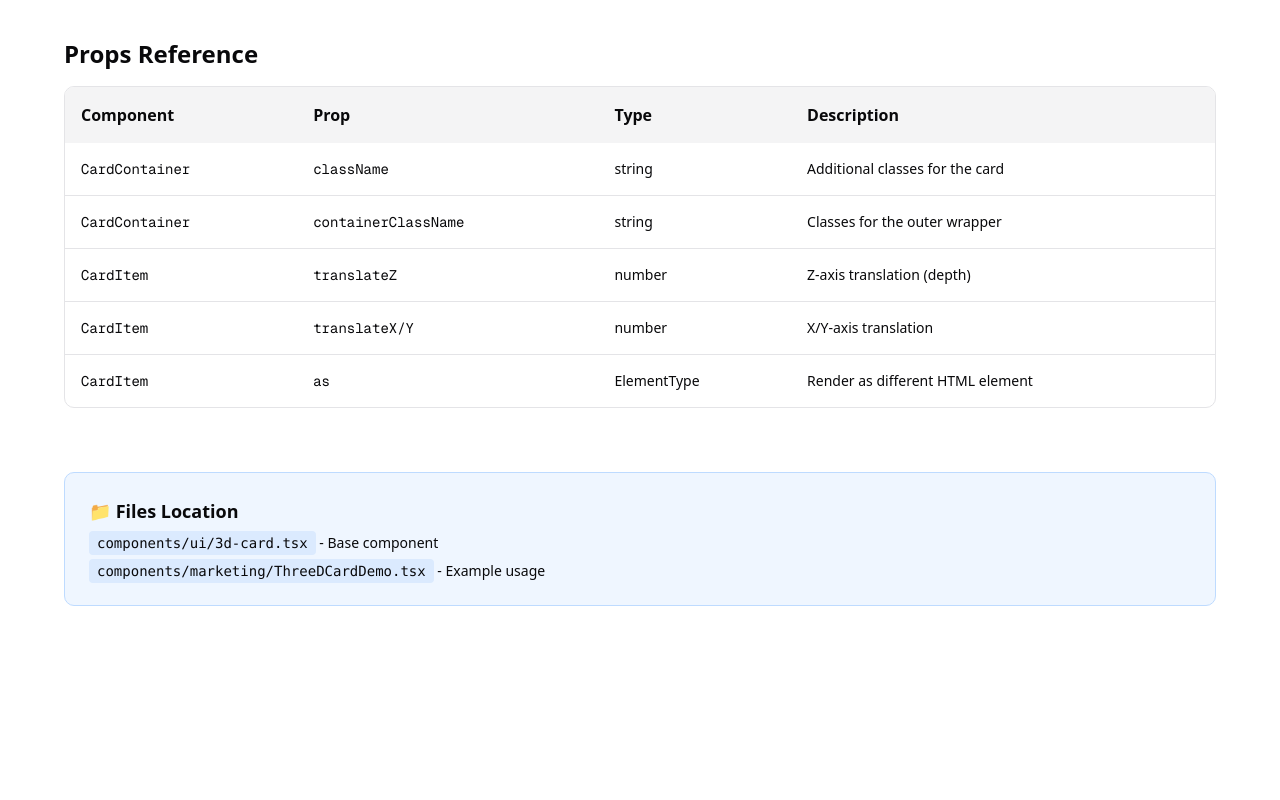
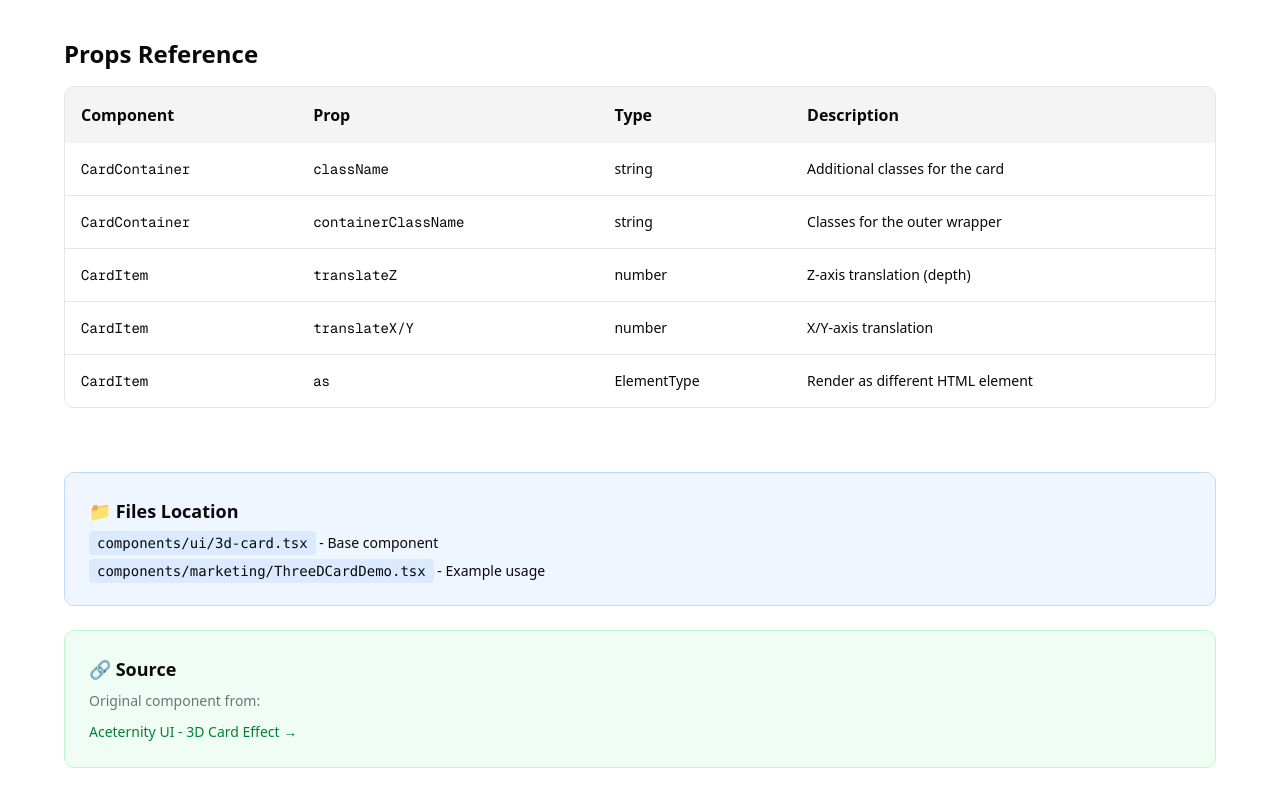
Before and after one commit to FahadBinHussain/ui, a Next.js app: page /showcase/cards in a window 1280 px wide. Shown: the part 2606-3406 px from the top of the page. Before the commit the page ends 3244 px from the top, so only its background shows below. Built offline with nearby package versions, Linux system fonts and the light colour scheme.

Commit message:
Add source links and improve file location sections in Cards and Text Animations showcases

```diff
--- a/app/showcase/cards/page.tsx
+++ b/app/showcase/cards/page.tsx
@@ -166,13 +166,27 @@ export function MyCard() {
         </div>
 
         {/* Files Location */}
-        <div className="bg-blue-50 dark:bg-blue-950 border border-blue-200 dark:border-blue-800 rounded-lg p-6">
+        <div className="bg-blue-50 dark:bg-blue-950 border border-blue-200 dark:border-blue-800 rounded-lg p-6 mb-6">
           <h3 className="text-lg font-semibold mb-2">📁 Files Location</h3>
           <ul className="space-y-2 text-sm">
             <li><code className="bg-blue-100 dark:bg-blue-900 px-2 py-1 rounded">components/ui/3d-card.tsx</code> - Base component</li>
             <li><code className="bg-blue-100 dark:bg-blue-900 px-2 py-1 rounded">components/marketing/ThreeDCardDemo.tsx</code> - Example usage</li>
           </ul>
         </div>
+
+        {/* Source */}
+        <div className="bg-green-50 dark:bg-green-950 border border-green-200 dark:border-green-800 rounded-lg p-6">
+          <h3 className="text-lg font-semibold mb-2">🔗 Source</h3>
+          <p className="text-sm text-muted-foreground mb-2">Original component from:</p>
+          <a
+            href="https://ui.aceternity.com/components/3d-card-effect"
+            target="_blank"
+            rel="noopener noreferrer"
+            className="text-sm font-medium text-green-700 dark:text-green-400 hover:underline"
+          >
+            Aceternity UI - 3D Card Effect →
+          </a>
+        </div>
       </div>
     </div>
   );
--- a/app/showcase/text-animations/page.tsx
+++ b/app/showcase/text-animations/page.tsx
@@ -135,13 +135,27 @@ export function MyComponent() {
         </div>
 
         {/* Files Location */}
-        <div className="bg-blue-50 dark:bg-blue-950 border border-blue-200 dark:border-blue-800 rounded-lg p-6">
+        <div className="bg-blue-50 dark:bg-blue-950 border border-blue-200 dark:border-blue-800 rounded-lg p-6 mb-6">
           <h3 className="text-lg font-semibold mb-2">📁 Files Location</h3>
           <ul className="space-y-2 text-sm">
             <li><code className="bg-blue-100 dark:bg-blue-900 px-2 py-1 rounded">components/ui/container-text-flip.tsx</code> - Base component</li>
             <li><code className="bg-blue-100 dark:bg-blue-900 px-2 py-1 rounded">components/marketing/ContainerTextFlipDemo.tsx</code> - Example usage</li>
           </ul>
         </div>
+
+        {/* Source */}
+        <div className="bg-green-50 dark:bg-green-950 border border-green-200 dark:border-green-800 rounded-lg p-6">
+          <h3 className="text-lg font-semibold mb-2">🔗 Source</h3>
+          <p className="text-sm text-muted-foreground mb-2">Original component from:</p>
+          <a
+            href="https://ui.aceternity.com/components/container-text-flip"
+            target="_blank"
+            rel="noopener noreferrer"
+            className="text-sm font-medium text-green-700 dark:text-green-400 hover:underline"
+          >
+            Aceternity UI - Container Text Flip →
+          </a>
+        </div>
       </div>
     </div>
   );
```
